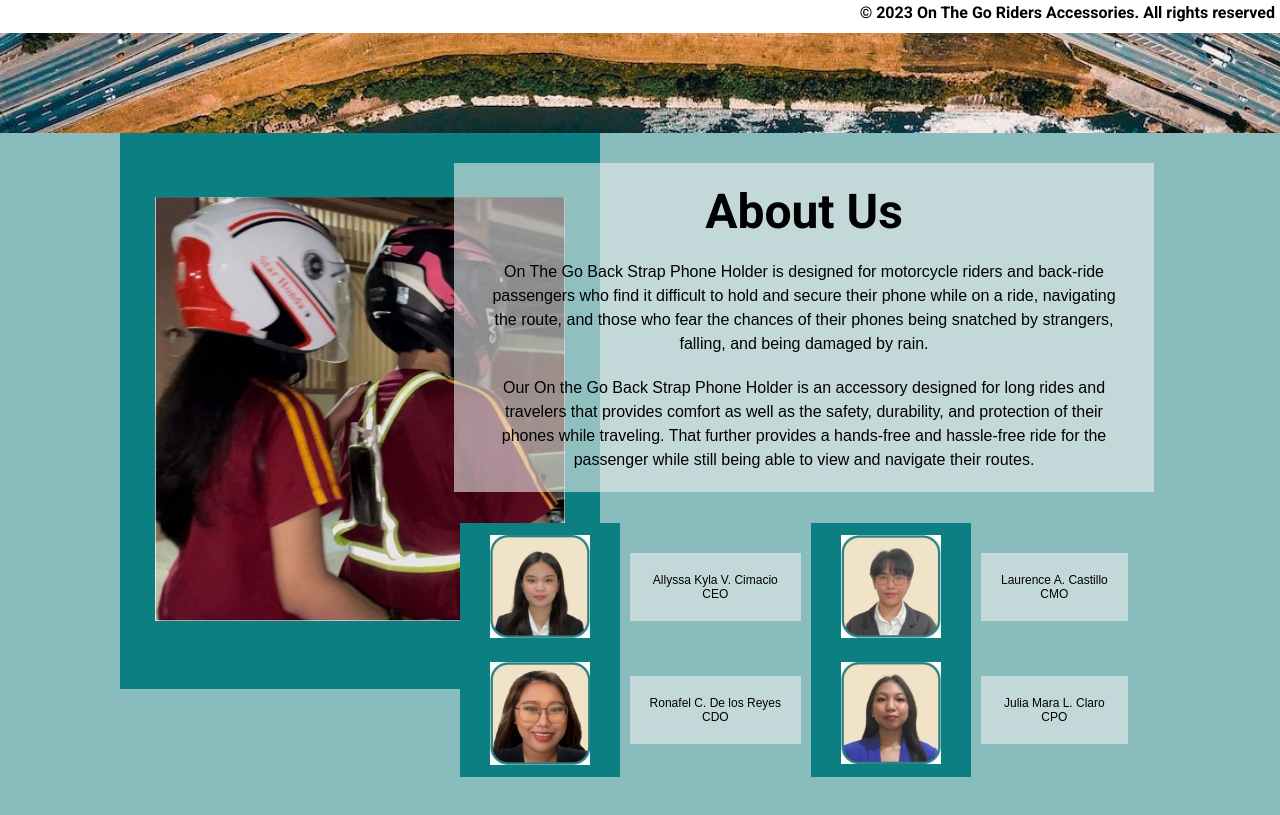
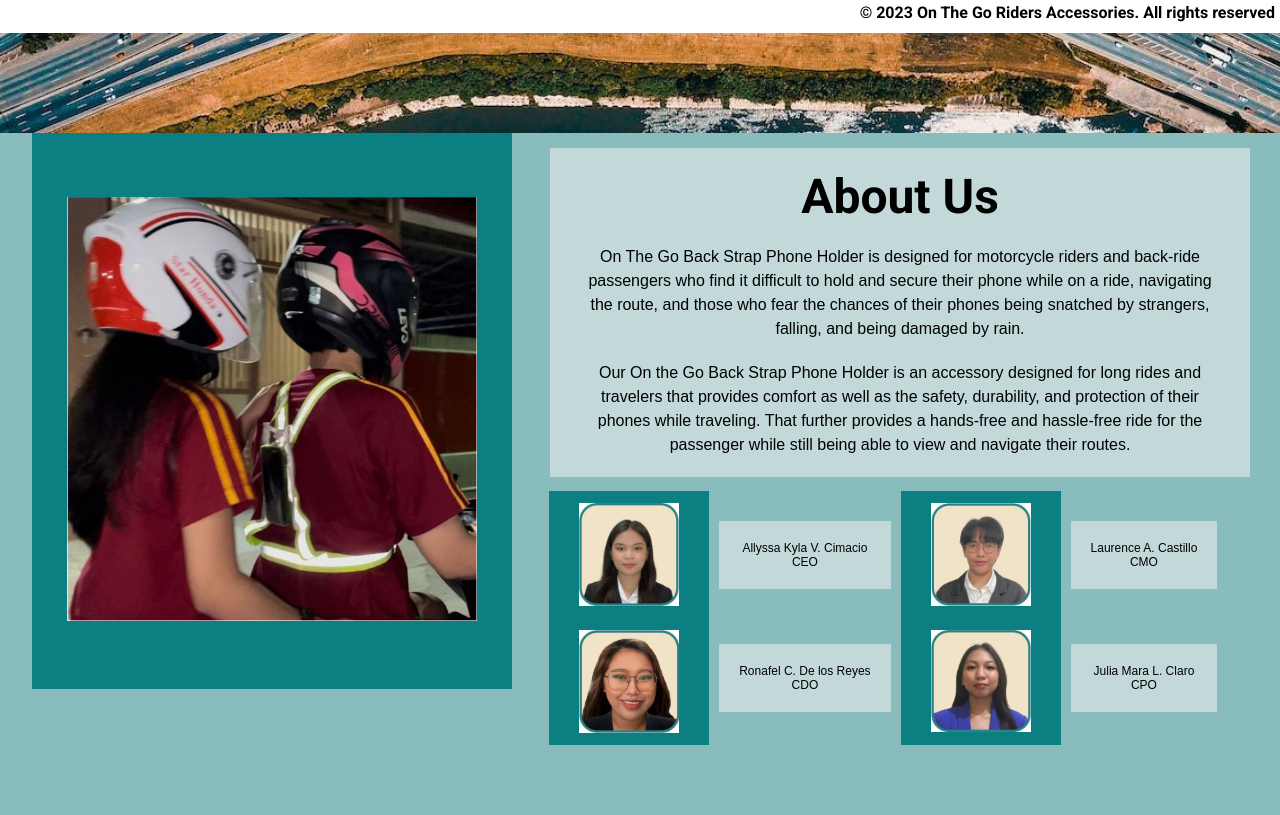
Before and after one commit to ayreneYS/on-the-go-riders-accessories, a plain HTML site: page index.html in a window 1280 px wide. Shown: the part 767-1582 px from the top of the page. Drawn offline with Linux system fonts and the light colour scheme.

Commit message:
OTG Riders Accessories

```diff
--- a/style.css
+++ b/style.css
@@ -293,6 +293,17 @@ body {
   .navbar ul {
     margin-right: 0;
   }
+  .about-img {
+    left: 4vh;
+  }
+  .about-text {
+    right: 0em;
+    margin: 15px 30px;
+  }
+  .members {
+    top: 41%;
+    right: 0em;
+  }
 }
 @media screen and (max-width: 768px) {
   .navbar {
```
